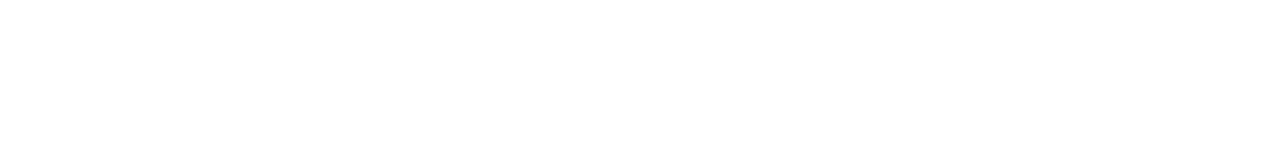
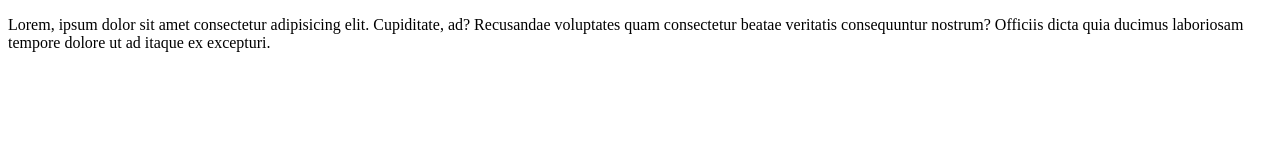
Before and after one commit to SergioMarcolino/projeto-travelgram, a plain HTML site: page index.html in a window 1280 px wide. Drawn offline with Linux system fonts and the light colour scheme.

Commit message:
initial style guide

```diff
--- a/index.html
+++ b/index.html
@@ -7,7 +7,7 @@
     <title>Travelgram  / perfil de viagens</title>
 </head>
 <body>
-
+    <p>Lorem, ipsum dolor sit amet consectetur adipisicing elit. Cupiditate, ad? Recusandae voluptates quam consectetur beatae veritatis consequuntur nostrum? Officiis dicta quia ducimus laboriosam tempore dolore ut ad itaque ex excepturi.</p>
 
 </body>
 </html>
--- a/styles/global.css
+++ b/styles/global.css
@@ -3,3 +3,17 @@
     padding: 0;
     box-sizing: border-box;
 }
+
+:root {
+    --brand-color: #EF5F4C;
+    --background-color: #FFFFFF;
+    --surface-color: #F5F5F5;
+    --skeleton-color: #D9D9D9;
+    --shape-transparency: #ffffff8f;
+    --text-color-primary: #313131;
+    --text-color-secondary: #6C6C6C;
+}
+body {
+   color: var(--text-color-secondary) ;
+   background-color: var(--background-color);
+}
--- a/styles/index.css
+++ b/styles/index.css
@@ -1,6 +1 @@
 @import url(#global.css);
-* {
-    margin: 0;
-    padding: 0;
-    box-sizing: border-box;
-}
```
Also changed, not shown: assets/AirplaneTilt.svg (added), assets/Image 01.png (added), assets/Image 02.png (added), assets/Image 03.png (added), assets/Image 04.png (added), assets/Image 05.png (added), assets/Image 06.png (added), assets/Image 07.png (added), assets/Image 08.png (added), assets/Image 09.png (added), assets/Image 10.png (added), assets/Image 11.png (added), assets/Image.svg (added), assets/Logo.svg (added), 2 more files, 1 other file.
